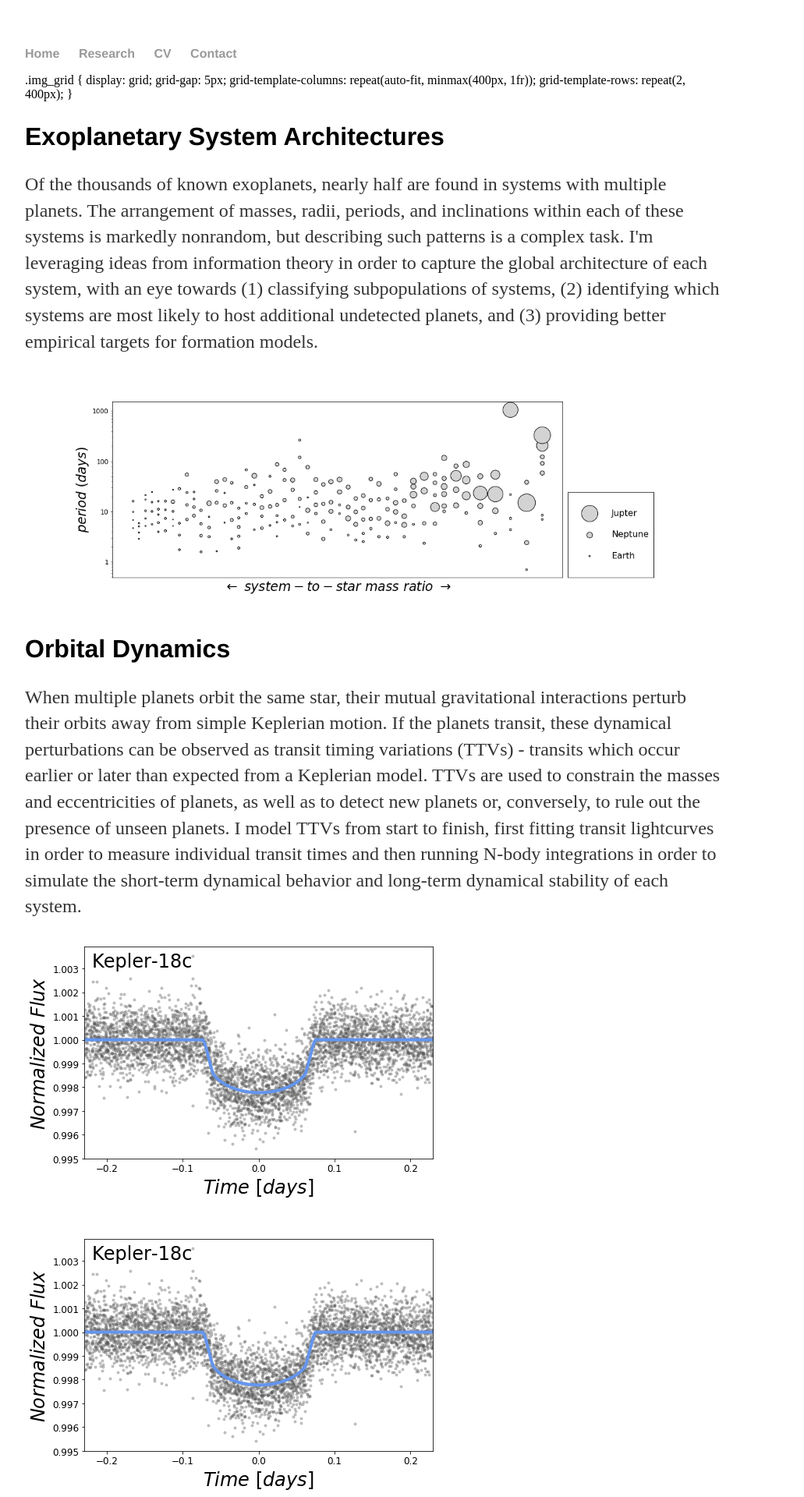
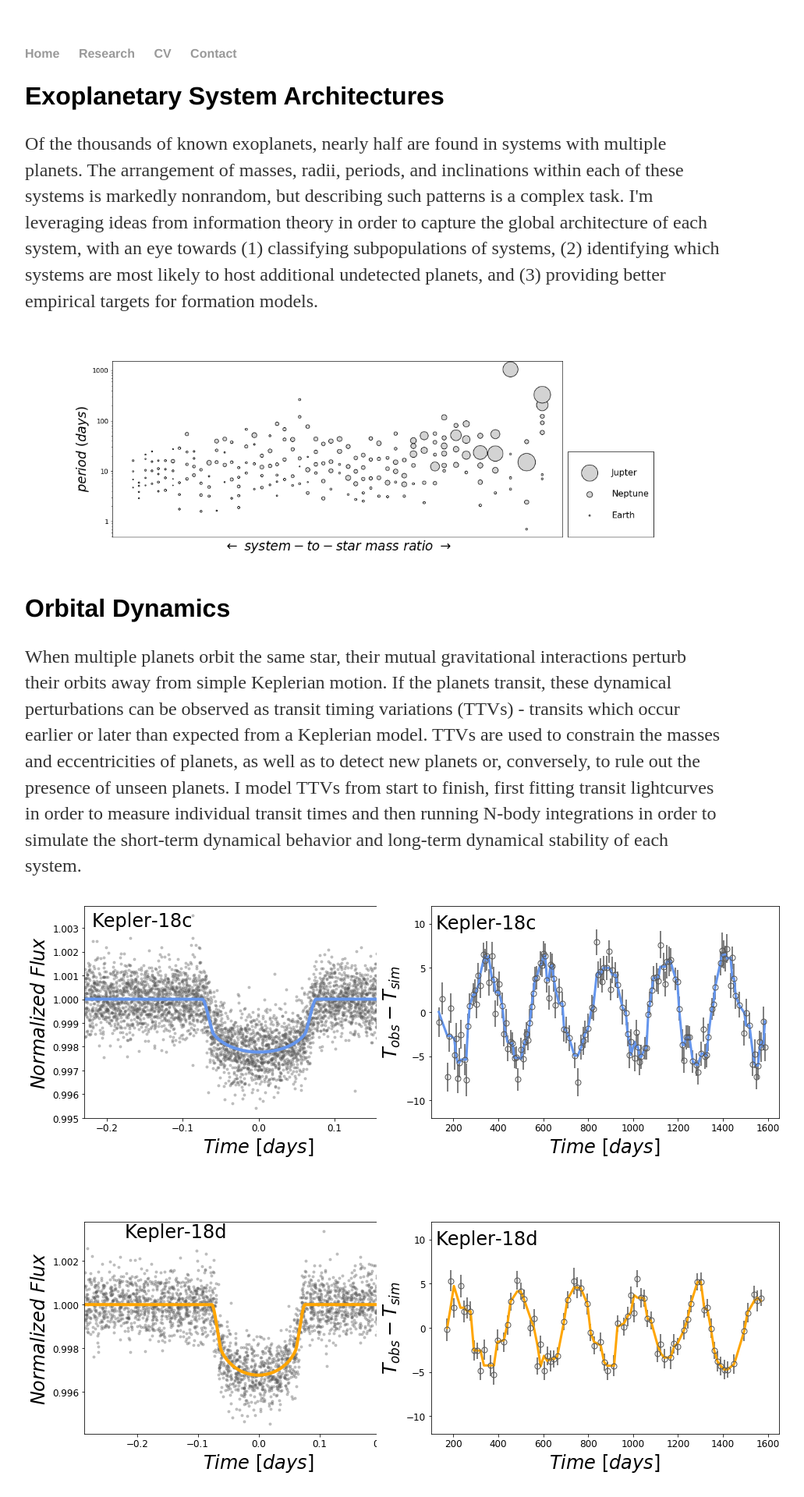
Before and after one commit to gjgilbert/gjgilbert.github.io, a Jekyll site: the page built from research/index.html, in a window 1280 px wide. Shown: the top 1920 px of the page at 78% size, without its empty margins (160-1191 px from the left). Built offline with Jekyll 4.4.1, drawn with Linux system fonts in a browser that asks for light colours.

Commit message:
Update index.html

```diff
--- a/research/index.html
+++ b/research/index.html
@@ -2,13 +2,15 @@
 layout: default
 title: Greg Gilbert - Research
 ---
+
+<style>
 .img_grid {
     display: grid;
     grid-gap: 5px;
     grid-template-columns: repeat(auto-fit, minmax(400px, 1fr));
     grid-template-rows: repeat(2, 400px);
 }
-
+</style>
 
 <div class="blurb">
 	<h2>Exoplanetary System Architectures</h2>
@@ -17,7 +19,6 @@ title: Greg Gilbert - Research
 
 	<h2>Orbital Dynamics</h2>
 	<p>When multiple planets orbit the same star, their mutual gravitational interactions perturb their orbits away from simple Keplerian motion. If the planets transit, these dynamical perturbations can be observed as transit timing variations (TTVs) - transits which occur earlier or later than expected from a Keplerian model. TTVs are used to constrain the masses and eccentricities of planets, as well as to detect new planets or, conversely, to rule out the presence of unseen planets. I model TTVs from start to finish, first fitting transit lightcurves in order to measure individual transit times and then running N-body integrations in order to simulate the short-term dynamical behavior and long-term dynamical stability of each system.</p>
-	<p><img src="K18c-lc.png"></p>
 
 	<div class="img_grid">
 	  <div><img src="K18c-lc.png"></div>
```
